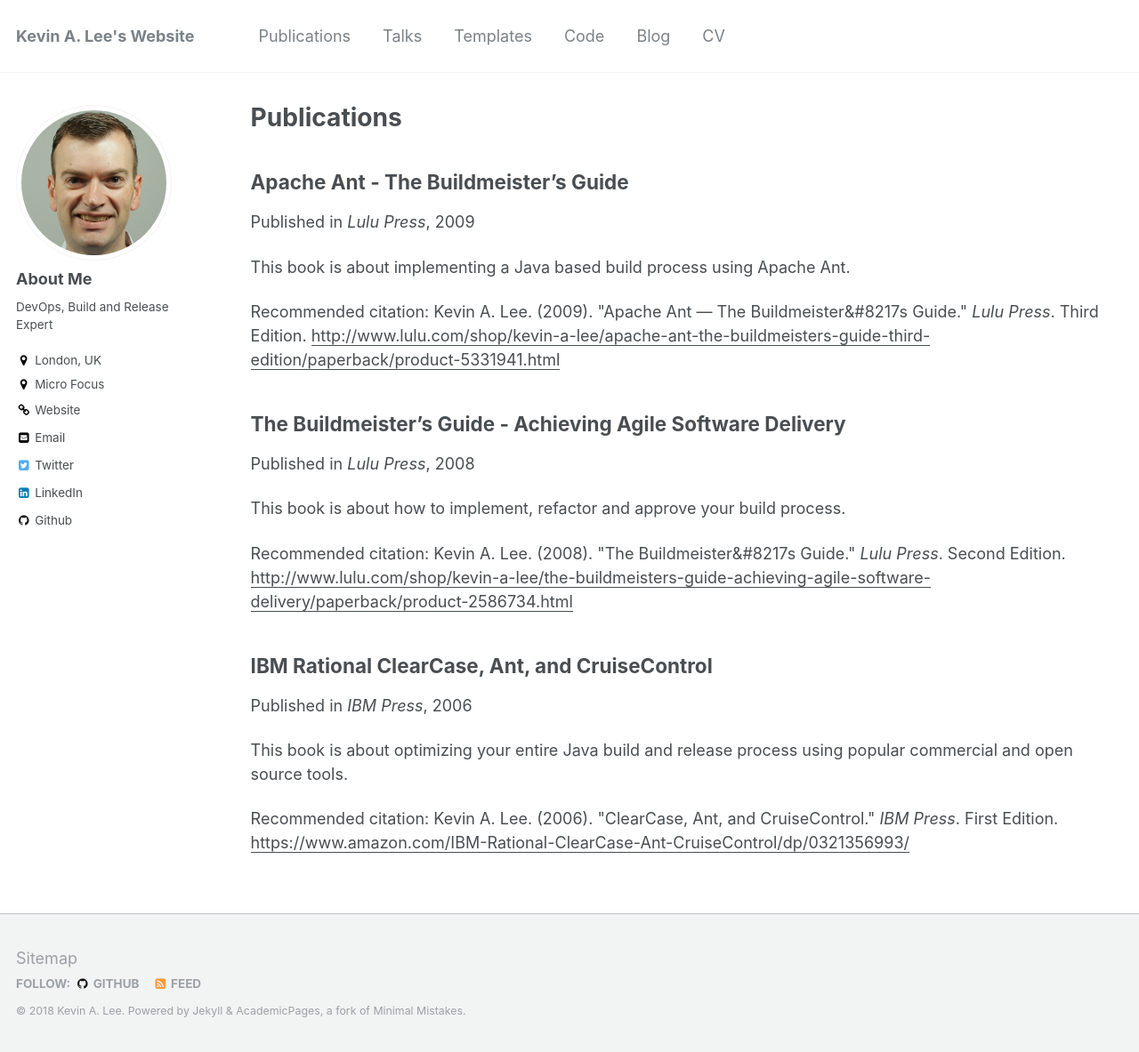
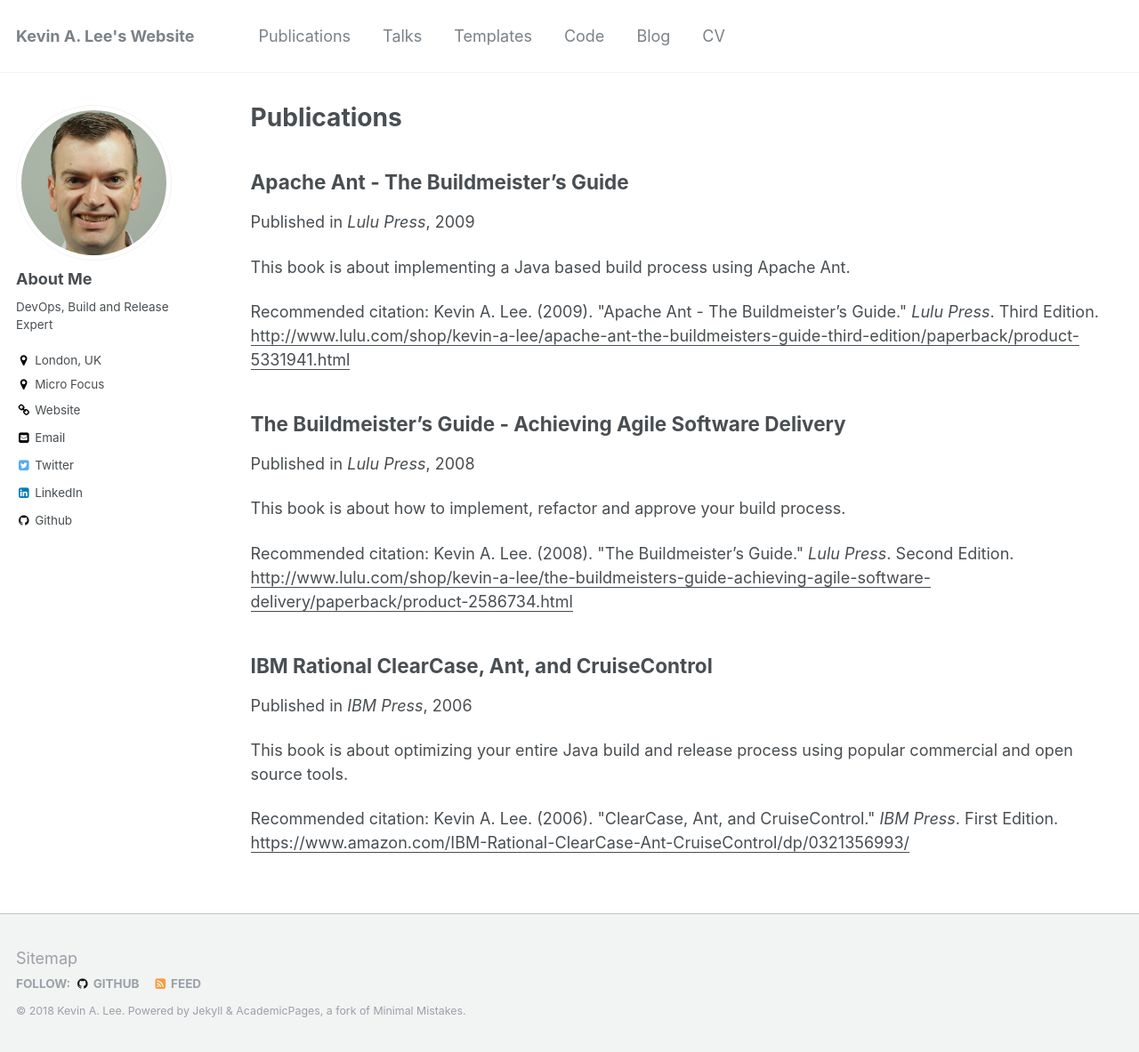
Before and after one commit to kadraman/akevinlee.github.io, a Jekyll site: the page built from _pages/publications.md, in a window 1280 px wide and 1183 px high. Shown: the whole window at 89% size. Built offline with Jekyll 4.4.1, drawn with Linux system fonts in a browser that asks for light colours.

Commit message:
Working on Publications

```diff
--- a/_publications/2008-03-25-book-buildmeisters-guide.md
+++ b/_publications/2008-03-25-book-buildmeisters-guide.md
@@ -6,7 +6,7 @@
 date: 2008-03-25
 venue: 'Lulu Press'
 paperurl: 'http://www.lulu.com/shop/kevin-a-lee/the-buildmeisters-guide-achieving-agile-software-delivery/paperback/product-2586734.html'
-citation: 'Kevin A. Lee. (2008). &quot;The Buildmeister&#8217s Guide.&quot; <i>Lulu Press</i>. Second Edition.'
+citation: 'Kevin A. Lee. (2008). &quot;The Buildmeister&#8217;s Guide.&quot; <i>Lulu Press</i>. Second Edition.'
 ---
 The Buildmeister's Guide researches and documents the build process in detail. Its aim is to increase awareness of the build process and to raise the level and quality of discussion that occurs around it.
 The Second Edition has been significantly rewritten and enhanced with new technical content. In particular, content related to Agile Software Delivery, its definition and how it can be achieved has been included in order to make the book more relevant, consistent and readable.
--- a/_publications/2009-08-24-book-apache-ant.md
+++ b/_publications/2009-08-24-book-apache-ant.md
@@ -6,6 +6,6 @@
 date: 2009-08-24
 venue: 'Lulu Press'
 paperurl: 'http://www.lulu.com/shop/kevin-a-lee/apache-ant-the-buildmeisters-guide-third-edition/paperback/product-5331941.html'
-citation: 'Kevin A. Lee. (2009). &quot;Apache Ant &mdash; The Buildmeister&#8217s Guide.&quot; <i>Lulu Press</i>. Third Edition.'
+citation: 'Kevin A. Lee. (2009). &quot;Apache Ant - The Buildmeister&#8217;s Guide.&quot; <i>Lulu Press</i>. Third Edition.'
 ---
 Apache Ant is the build scripting tool for Java. Available as open source but enhanced and supported by commercial vendors, Ant is the number one choice for thousands of Java projects. Although Ant is undoubtedly feature rich and powerful, it is often difficult to know how best to integrate and apply Ant to your own project environment. This book aims to fill that gap by explaining just what you need to know to make the most of this powerful tool.
```
Also changed, not shown: _code/2018-da-plugins.md (+1 -1 lines), _code/2018-rlc-plugins.md (+1 -1 lines).
